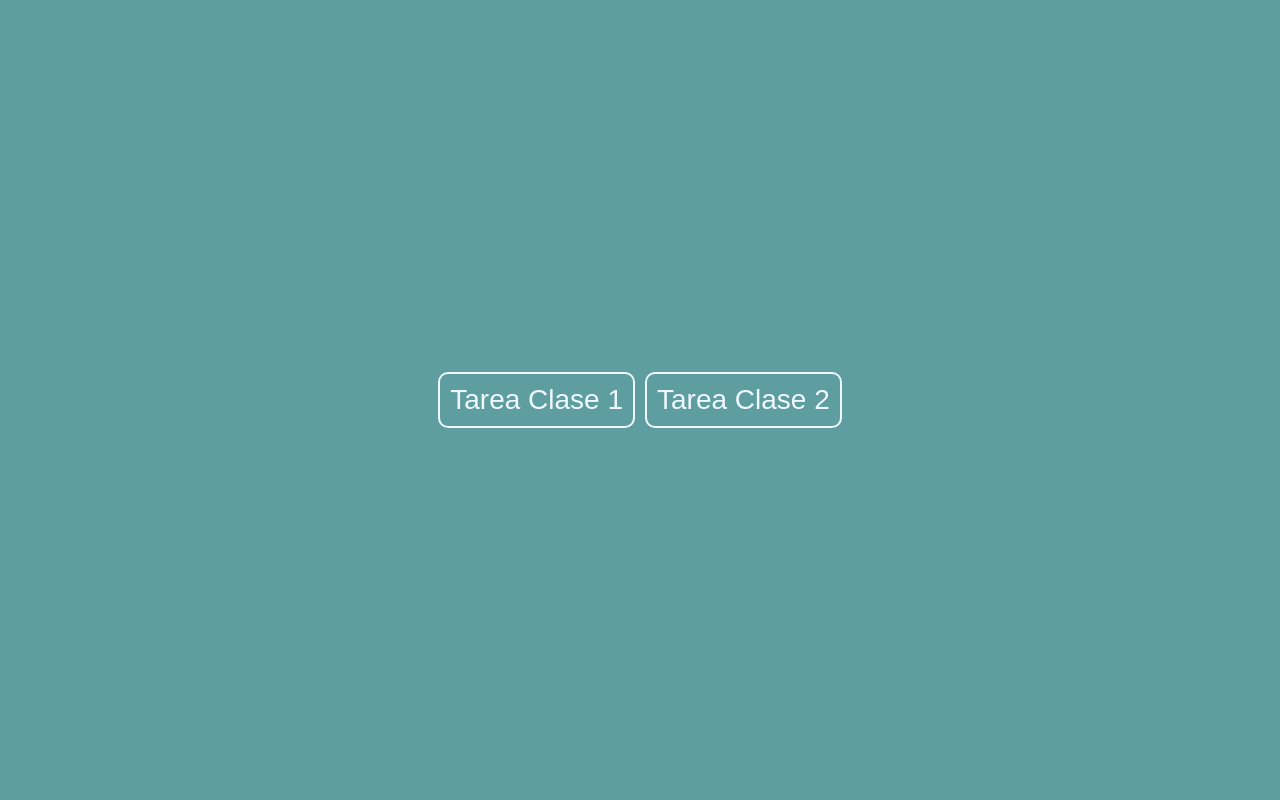
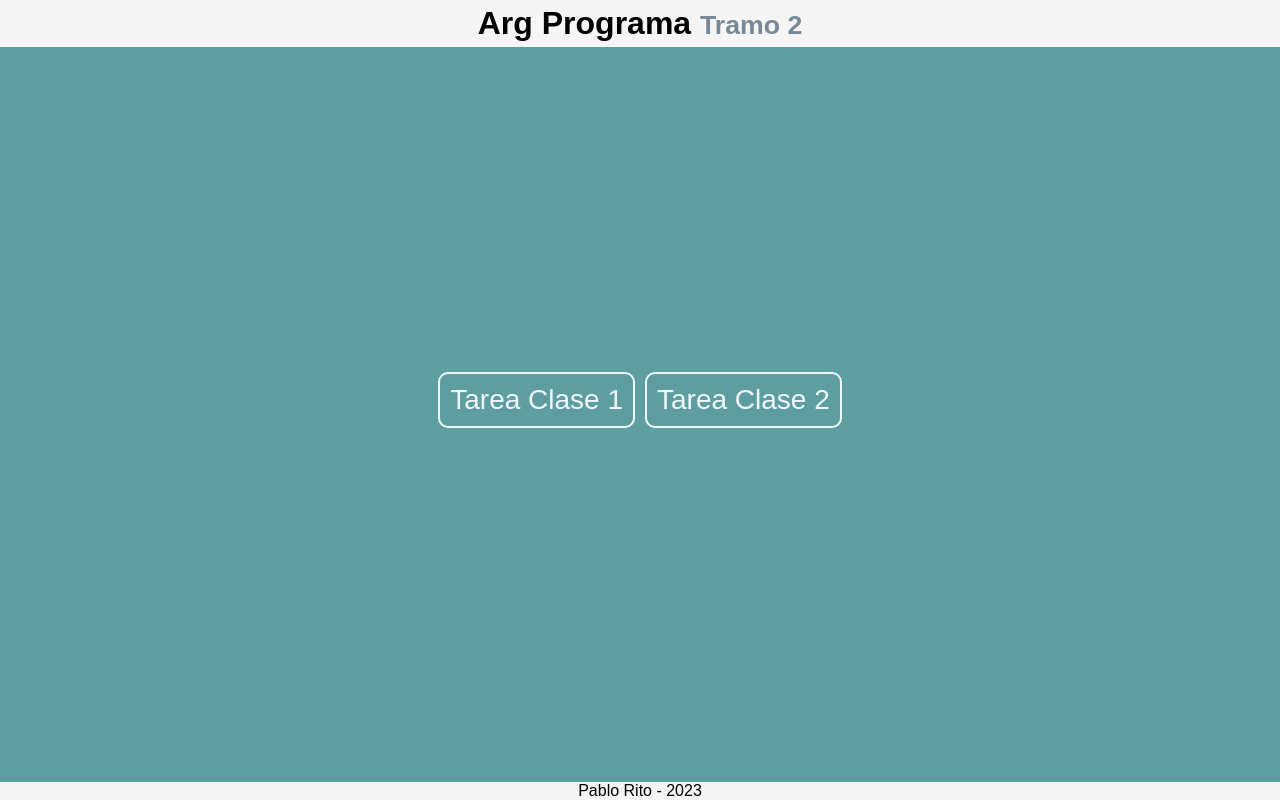
Before and after one commit to pablorito14/ARG_PRO_2_React, a plain HTML site: page index.html in a window 1280 px wide. Drawn offline with Linux system fonts and the light colour scheme.

Commit message:
mejoras en interface

```diff
--- a/index.html
+++ b/index.html
@@ -9,8 +9,20 @@
       padding: 0;
       margin: 0;
       box-sizing: border-box;
-      font-size: 28px;
       font-family: sans-serif;
+    }
+
+    header{
+      display: flex;
+      justify-content: center;
+      position: absolute;
+      background-color: whitesmoke;
+      width: 100%;
+      padding: 5px 0;
+    }
+
+    small{
+      color: lightslategray;
     }
 
     .hero{
@@ -29,6 +41,7 @@
     }
 
     .hero a{
+      font-size: 28px;
       text-decoration: none;
       color: aliceblue;
       padding: 10px;
@@ -44,15 +57,31 @@
       background-color: aliceblue;
       color: cadetblue;
     }
+
+    footer{
+      position: absolute;
+      background-color: whitesmoke;
+      width: 100%;
+      bottom: 0;
+      text-align: center;
+    }
   </style>
 </head>
 <body>
+  <header>
+    <h1>Arg Programa <small>Tramo 2</small></h1>
+  </header>
   <section class="hero">
     <div>
       <a href="./Clase1_tarea/">Tarea Clase 1</a>
       <a href="./Clase2_tarea/">Tarea Clase 2</a>
     </div>
   </section>
+  <section class="git">
 
+  </section>
+  <footer>
+    Pablo Rito - 2023
+  </footer>
 </body>
 </html>
```
